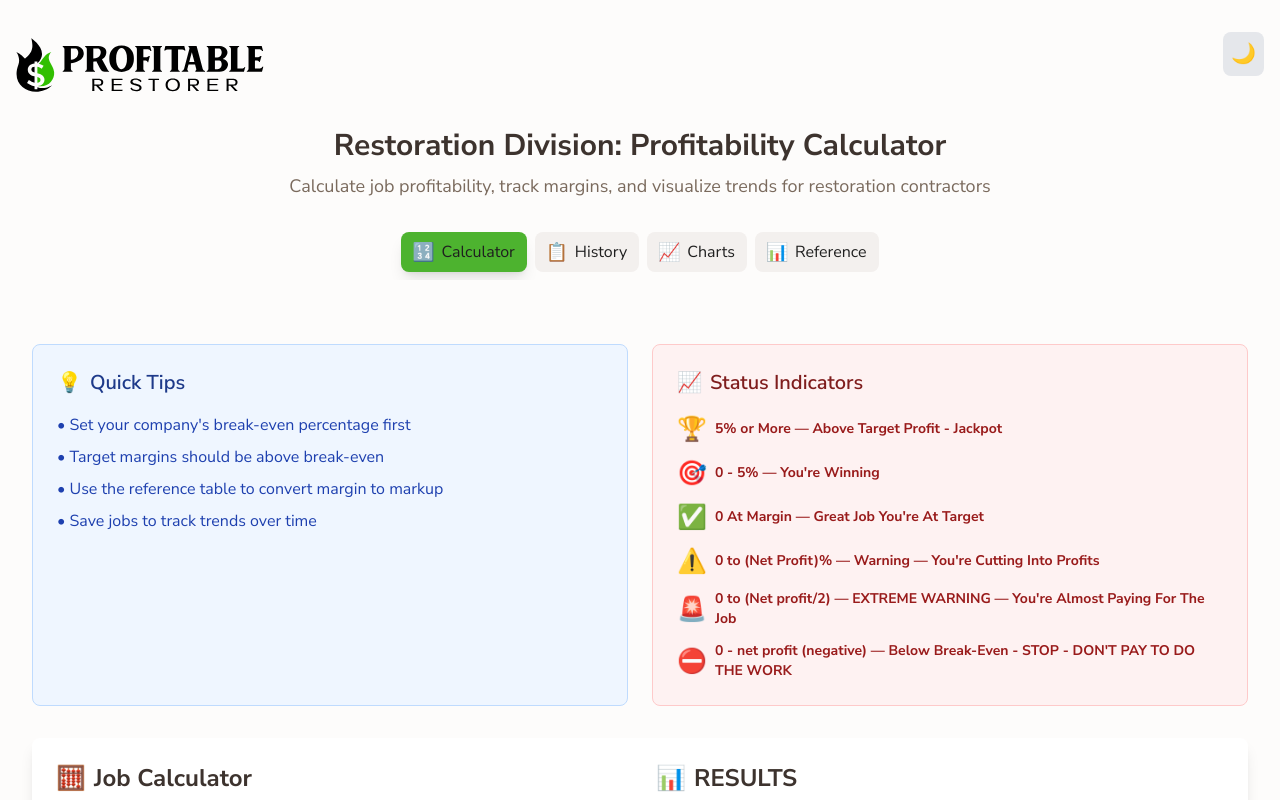
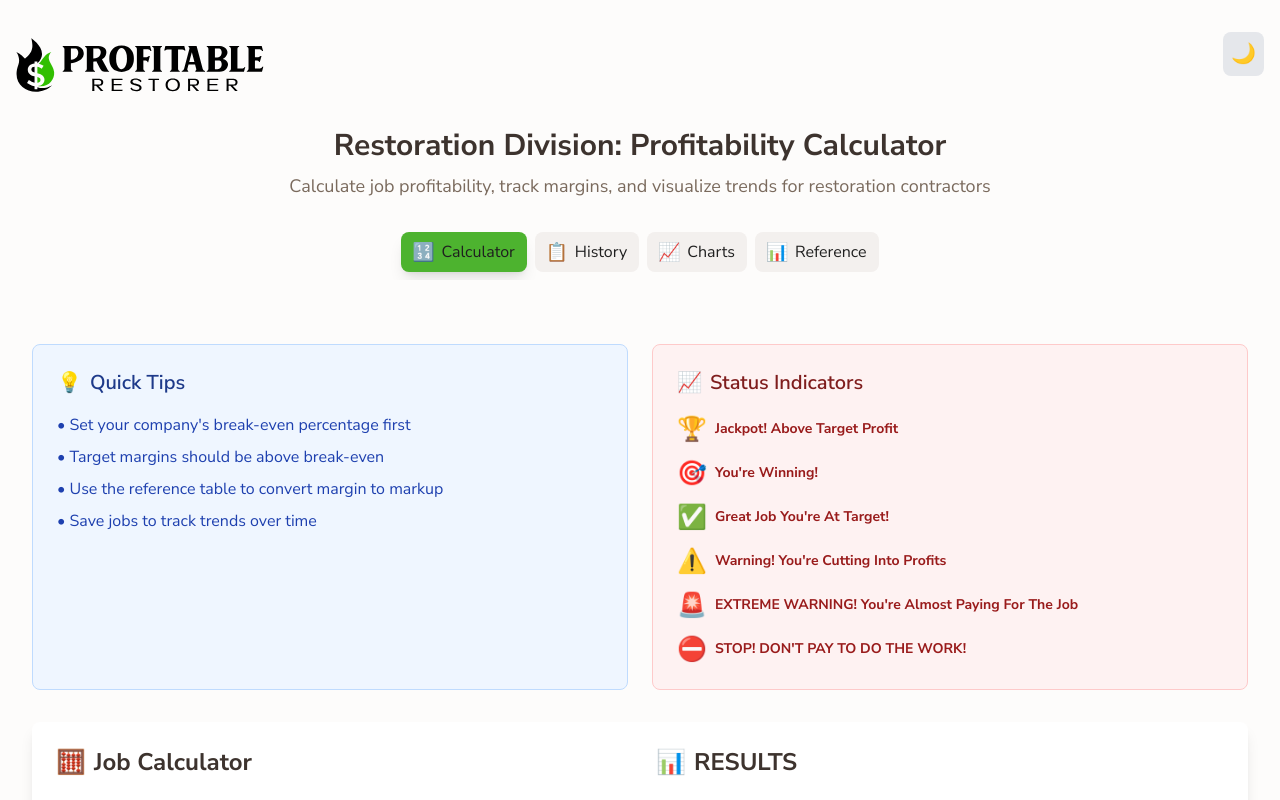
Before and after one commit to KayFernPR/Division-Calculator, a React (Vite) app: page / in a window 1280 px wide. Shown: the top 800 px of the page. Built offline with nearby package versions, Linux system fonts and the light colour scheme.

Commit message:
Update Status Indicators with cleaner, more concise labels

```diff
--- a/src/components/Calculator.jsx
+++ b/src/components/Calculator.jsx
@@ -302,27 +302,27 @@ const Calculator = () => {
             <div className="space-y-3 text-red-800 dark:text-red-200">
             <div className="flex items-center gap-2">
               <span className="text-2xl">🏆</span>
-                <span className="text-sm"><strong>5% or More — Above Target Profit - Jackpot</strong></span>
+                <span className="text-sm"><strong>Jackpot! Above Target Profit</strong></span>
             </div>
             <div className="flex items-center gap-2">
               <span className="text-2xl">🎯</span>
-                <span className="text-sm"><strong>0 - 5% — You're Winning</strong></span>
+                <span className="text-sm"><strong>You're Winning!</strong></span>
             </div>
             <div className="flex items-center gap-2">
               <span className="text-2xl">✅</span>
-                <span className="text-sm"><strong>0 At Margin — Great Job You're At Target</strong></span>
+                <span className="text-sm"><strong>Great Job You're At Target!</strong></span>
             </div>
             <div className="flex items-center gap-2">
               <span className="text-2xl">⚠️</span>
-                <span className="text-sm"><strong>0 to (Net Profit)% — Warning — You're Cutting Into Profits</strong></span>
+                <span className="text-sm"><strong>Warning! You're Cutting Into Profits</strong></span>
             </div>
             <div className="flex items-center gap-2">
               <span className="text-2xl">🚨</span>
-                <span className="text-sm"><strong>0 to (Net profit/2) — EXTREME WARNING — You're Almost Paying For The Job</strong></span>
+                <span className="text-sm"><strong>EXTREME WARNING! You're Almost Paying For The Job</strong></span>
             </div>
             <div className="flex items-center gap-2">
               <span className="text-2xl">⛔</span>
-                <span className="text-sm"><strong>0 - net profit (negative) — Below Break-Even - STOP - DON'T PAY TO DO THE WORK</strong></span>
+                <span className="text-sm"><strong>STOP! DON'T PAY TO DO THE WORK!</strong></span>
             </div>
           </div>
         </div>
```
